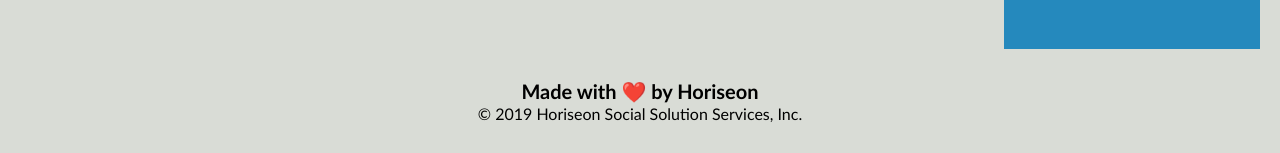
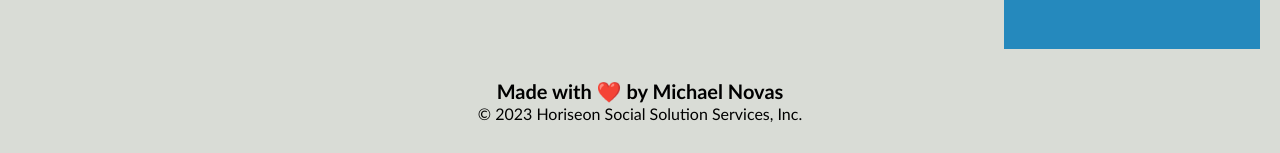
Before and after one commit to michael55github/UCLAchallenge1, a plain HTML site: page index.html in a window 1280 px wide. Shown: the part 1870-2023 px from the top of the page. Drawn offline with Linux system fonts and the light colour scheme.

```diff
--- a/index.html
+++ b/index.html
@@ -90,9 +90,9 @@ STATUS: COMPLETE
         </section>
     </aside>
     <footer class="footer">
-        <h2>Made with ❤️️ by Horiseon</h2>
+        <h2>Made with ❤️️ by Michael Novas</h2>
         <p>
-            &copy; 2019 Horiseon Social Solution Services, Inc.
+            &copy; 2023 Horiseon Social Solution Services, Inc.
         </p>
     </footer>
 </body>
```
